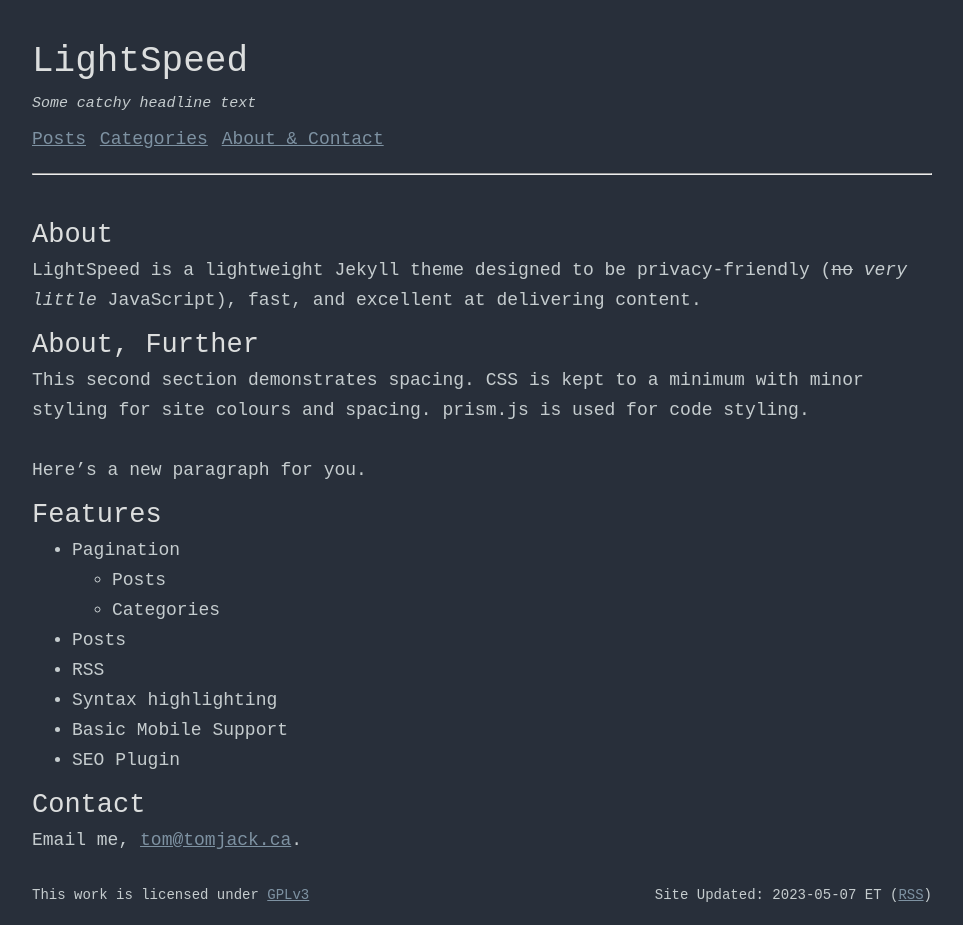
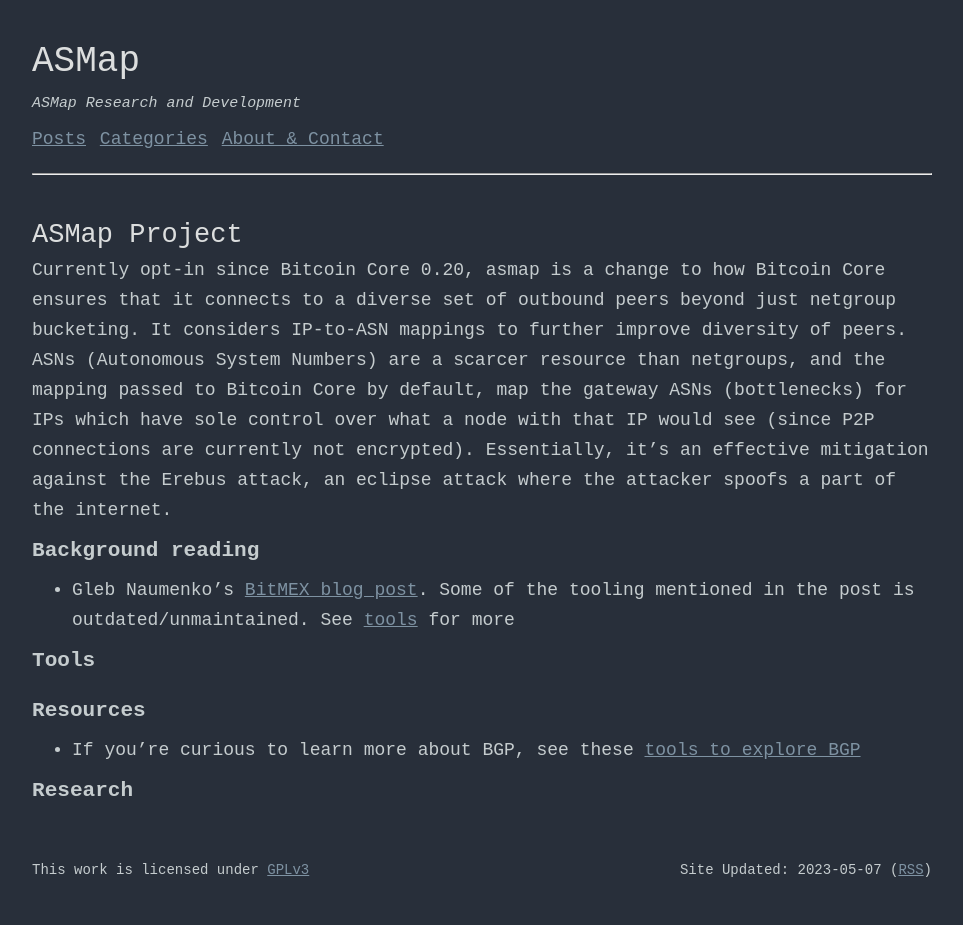
Before and after one commit to dunxen/asmap.dev, a Jekyll site: the page built from index.md, in a window 1280 px wide. Shown: the whole page, without its empty margins (158-1121 px from the left). Built offline with Jekyll 4.4.1, drawn with Linux system fonts in a browser that asks for light colours; after the commit the page ends 900 px from its top, so only the background shows below that.

Commit message:
Set up asmap.dev site config

```diff
--- a/Gemfile
+++ b/Gemfile
@@ -1,6 +1,7 @@
 source "https://rubygems.org"
-ruby "3.0.2"
-gem "jekyll"
+ruby "3.1.4"
+# gem "jekyll"
+gem "github-pages", "~> 228", group: :jekyll_plugins
 gem "jekyll-feed"
 gem "jekyll-paginate-v2"
 gem "jekyll-seo-tag"
--- a/_config.yml
+++ b/_config.yml
@@ -1,20 +1,11 @@
 # Site Specific Configuration
-name: LightSpeed
-description: A simple Jekyll theme
-url: https://example.com
-author: tajacks
-timezone: America/Toronto
-timezone_short: ET
+title: ASMap
+description: The website for the ASMap project's research, development, and other resources.
+url: https://asmap.dev
+author: ASMap Website Authors
 
 # Keywords
 keywords: ['seo', 'key', 'words']
-
-# Analytics (Plausible requires sign-up)
-analytics:
-  plausible:
-    enabled: false
-    site_fqdn: 'your.site.fqdn'
-    script_source: 'https://plausible.io/js/script.js'
 
 # Styling
 sass:
--- a/_includes/header.html
+++ b/_includes/header.html
@@ -1,7 +1,7 @@
 <div class="header">
-    <h1>LightSpeed</h1>
+    <h1>ASMap</h1>
     <br>
-    <h5><i>Some catchy headline text</i></h5>
+    <h5><i>ASMap Research and Development</i></h5>
     <br>
     {% include nav.html %}
     <hr>
--- a/categories/index.html
+++ b/categories/index.html
@@ -1,6 +1,6 @@
 ---
 layout: default
-title: LightSpeed Categories
+title: ASMap Categories
 ---
 
 <h2>Categories</h2>
--- a/index.md
+++ b/index.md
@@ -1,27 +1,28 @@
 ---
 layout: default
-title: LightSpeed Contact
+title: ASMap
 ---
 
-## About
-LightSpeed is a lightweight Jekyll theme designed to be privacy-friendly (~~no~~ _very little_ JavaScript), fast, and
-excellent at delivering content.
+## ASMap Project
 
-## About, Further
-This second section demonstrates spacing. CSS is kept to a minimum with minor styling
-for site colours and spacing. prism.js is used for code styling.
-<br>
-Here's a new paragraph for you.
+Currently opt-in since Bitcoin Core 0.20, asmap is a change to how Bitcoin Core ensures that it connects to a diverse set of outbound peers
+beyond just netgroup bucketing. It considers IP-to-ASN mappings to further improve diversity of peers. ASNs (Autonomous System Numbers) are
+a scarcer resource than netgroups, and the mapping passed to Bitcoin Core by default, map the gateway ASNs (bottlenecks) for IPs which have
+sole control over what a node with that IP would see (since P2P connections are currently not encrypted). Essentially, it's an effective
+mitigation against the Erebus attack, an eclipse attack where the attacker spoofs a part of the internet.
 
-## Features
-- Pagination
-    - Posts
-    - Categories
-- Posts
-- RSS
-- Syntax highlighting
-- Basic Mobile Support
-- SEO Plugin
+### Background reading
 
-## Contact
-Email me, [tom@tomjack.ca](mailto:tom@tomjack.ca).
+  * Gleb Naumenko's [BitMEX blog post]. Some of the tooling mentioned in the post is outdated/unmaintained. See [tools](###Tools) for more
+
+### Tools
+
+### Resources
+
+  * If you're curious to learn more about BGP, see these [tools to explore BGP]
+
+### Research
+
+
+[BitMEX blog post]: https://blog.bitmex.com/call-to-action-testing-and-improving-asmap/
+[Tools to explore BGP]: https://jvns.ca/blog/2021/10/05/tools-to-look-at-bgp-routes/
--- a/posts/index.html
+++ b/posts/index.html
@@ -1,6 +1,6 @@
 ---
 layout: default
-title: LightSpeed Home
+title: ASMap Home
 pagination:
     enabled: true
 ---
```
Also changed, not shown: Gemfile.lock, README.md.
